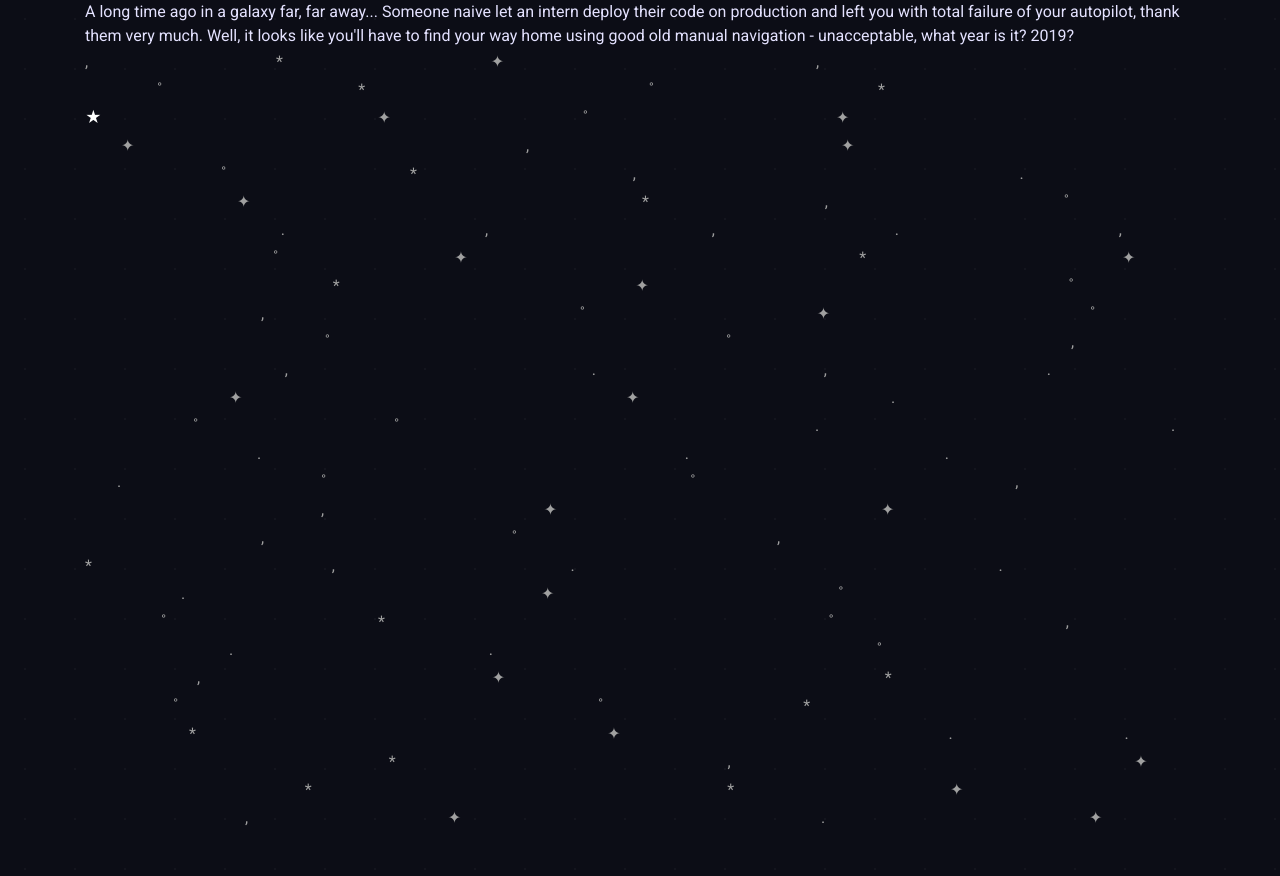
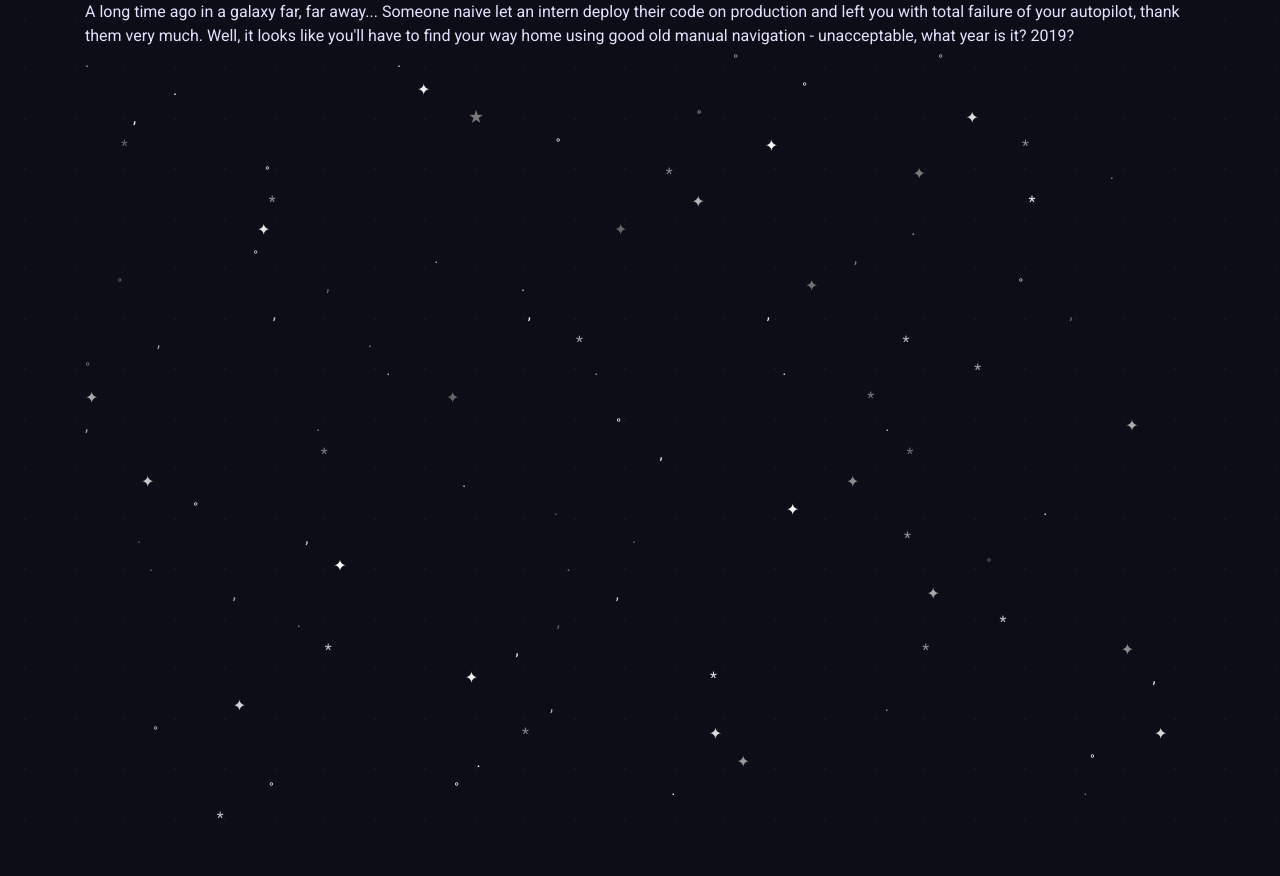
Before and after one commit to m4tx/hackthespace, a Django app: page /toomuchwant/ in a window 1280 px wide. Shown: the part 56-932 px from the top of the page. After the commit the page ends 874 px from the top, so only its background shows below. Run offline with Django 3.2, Linux system fonts and the light colour scheme; data comes from the database, SQL or seed files in the repository; style sheets or scripts are compiled from the project's sources; some libraries are stand-ins or nearby versions; some web fonts are replaced.

Commit message:
Use random colors for stars in sky puzzle

```diff
--- a/game/static/scss/_sky.scss
+++ b/game/static/scss/_sky.scss
@@ -1,8 +1,9 @@
 .sky-container {
   a {
-    color: #fff;
+    color: inherit;
 
     &:hover {
+      color: inherit;
       text-decoration: none;
     }
   }
--- a/sky/templatetags/sky.py
+++ b/sky/templatetags/sky.py
@@ -11,18 +11,25 @@
 ITEM_NUM = 100
 
 
+def rand_gray():
+    color = random.randint(100, 255)
+    return '{0:02x}'.format(color) * 3
+
+
 @register.simple_tag
 def generate_sky():
     s = ''
     chosen = random.randint(0, ITEM_NUM - 1)
 
     for i in range(ITEM_NUM):
+        s += '<span style="color: #{}">'.format(rand_gray())
         if i == chosen:
             s += '<a href="' + str(get_next_puzzle_url('sky')) + '">'
             s += '★'
             s += '</a>'
         else:
             s += random.choice(CHARS)
+        s += '</span>'
 
         for _ in range(random.randint(10, 24)):
             s += SPACE
```
